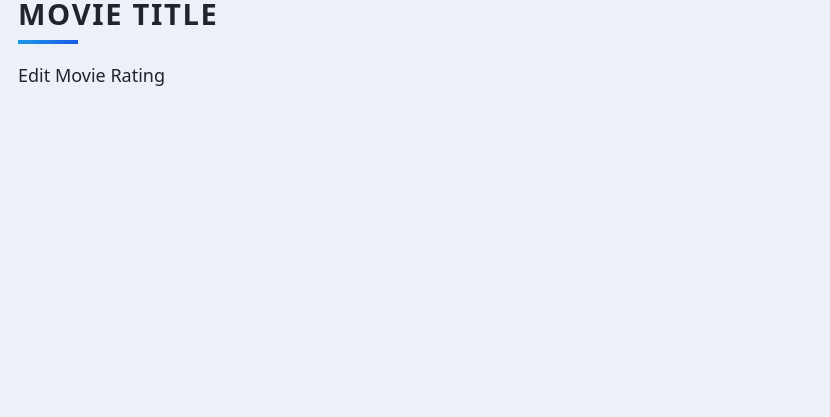
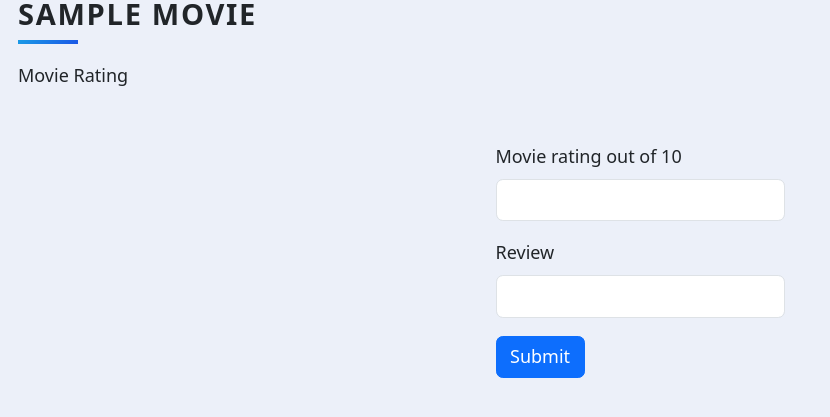
Before and after one commit to szkudlarekPiotr/Top10Movies, a Flask app: a page that uses templates/edit.j2 in a window 1280 px wide. Shown: the top 417 px of the page, without its empty margins (0-830 px from the left). Run offline with Flask 3, Linux system fonts and the light colour scheme; tables that the repository leaves empty hold one stand-in row (values such as "Sample post"); some libraries are stand-ins or nearby versions.

Commit message:
Added requests to omdb api to simplify adding movies, updated forms and db models

```diff
--- a/database_models.py
+++ b/database_models.py
@@ -6,7 +6,8 @@ db = SQLAlchemy()
 class Movie(db.Model):
     id = db.Column(db.Integer, primary_key=True)
     title = db.Column(db.String)
-    rating = db.Column(db.Integer)
+    rating = db.Column(db.Float)
     comment = db.Column(db.String)
     description = db.Column(db.String)
     release_date = db.Column(db.Integer)
+    img_url = db.Column(db.String)
--- a/main.py
+++ b/main.py
@@ -1,16 +1,17 @@
 from flask import Flask, render_template, redirect, url_for, request
 from flask_bootstrap import Bootstrap5
-from wtforms_models import AddForm
+from wtforms_models import AddForm, RatingForm
 from database_models import Movie, db
 import requests
+import ast
 import os
 
 SECRET_KEY = os.urandom(32)
+OMDB_ENDPOINT = os.environ["OMDB_ENDPOINT"]
+OMDB_KEY = os.environ["OMDB_KEY"]
 
 app = Flask(__name__)
-app.config[
-    "SQLALCHEMY_DATABASE_URI"
-] = "postgresql://postgres:admin@localhost:5433/movies"
+app.config["SQLALCHEMY_DATABASE_URI"] = os.environ["DB_URI"]
 app.config["SECRET_KEY"] = SECRET_KEY
 Bootstrap5(app)
 db.init_app(app)
@@ -18,41 +19,68 @@ db.init_app(app)
 
 @app.route("/")
 def home():
-    movies = list(db.session.execute(db.select(Movie)).scalars())
+    movies = list(db.session.execute(db.select(Movie).order_by(Movie.rating)).scalars())
     return render_template("index.j2", movies=movies)
 
 
 @app.route("/add", methods=["GET", "POST"])
 def add():
-    form = AddForm()
-    if request.method == "POST":
-        if form.validate_on_submit():
-            movie = Movie(
-                title=form.title.data,
-                release_date=form.release_date.data,
-                rating=form.rating.data,
-                comment=form.comment.data,
-                description=form.description.data,
-            )
-            db.session.add(movie)
-            db.session.commit()
-            return redirect(url_for("home"))
+    add_form = AddForm()
+    if request.args.get("movie", False):
+        movie = request.args["movie"]
+        imdb_id = request.args["imdb_id"]
+        plot_response = requests.get(
+            url=OMDB_ENDPOINT, params={"apikey": OMDB_KEY, "i": imdb_id}
+        )
+        plot_response.raise_for_status()
+        plot = plot_response.json()
+        movie_dict = ast.literal_eval(movie)
+        temp_movie = Movie(
+            title=movie_dict["Title"],
+            release_date=int(movie_dict["Year"]),
+            img_url=movie_dict["Poster"],
+            description=plot["Plot"],
+        )
+        db.session.add(temp_movie)
+        db.session.commit()
+        id = db.session.execute(
+            db.Select(Movie.id).where(Movie.title == temp_movie.title)
+        ).scalar()
+        return redirect(url_for("update", id=id, edit=False))
+    else:
+        if request.method == "POST":
+            if add_form.validate_on_submit():
+                data_params = {"apikey": OMDB_KEY, "s": add_form.title.data}
+                data_response = requests.get(url=OMDB_ENDPOINT, params=data_params)
+                data_response.raise_for_status()
+                results = data_response.json()
+                return render_template("select.j2", movies=results)
+            else:
+                return render_template("add.j2", form=add_form)
         else:
-            return render_template("add.j2", form=form)
-    else:
-        return render_template("add.j2", form=form)
+            return render_template("add.j2", form=add_form)
 
 
 @app.route("/update", methods=["GET", "POST"])
 def update():
-    id = request.args.get("id")
+    form = RatingForm()
+    id = request.args["id"]
     movie = db.get_or_404(Movie, id)
-    return render_template("edit.j2", movie=movie)
+    if request.method == "POST":
+        if form.validate_on_submit():
+            movie.rating = form.rating.data
+            movie.comment = form.comment.data
+            db.session.commit()
+            return redirect(url_for("home"))
+        else:
+            return render_template("edit.j2", form=form, id=id, title=movie.title)
+    else:
+        return render_template("edit.j2", form=form, id=id, title=movie.title)
 
 
 @app.route("/delete")
 def delete():
-    id = request.args.get("id")
+    id = request.args["id"]
     movie = db.get_or_404(Movie, id)
     db.session.delete(movie)
     db.session.commit()
--- a/templates/edit.j2
+++ b/templates/edit.j2
@@ -1,10 +1,21 @@
 {% extends 'base.j2' %}
 
-{% block title %}Edit Movies{% endblock %}
+{%from 'bootstrap5/form.html' import render_form %}
+
+{% block title %}
+{% if not edit%}
+Add Movie
+{% else%}
+Edit Movies
+{% endif %}
+{% endblock %}
 
 {% block content %}
 <div class="content">
-  <h1 class="heading">Movie Title</h1>
-  <p class="description">Edit Movie Rating</p>
+  <h1 class="heading">{{title}}</h1>
+  <p class="description">Movie Rating</p>
+  <form action="{{url_for('update', form=form, id=id)}}" method="POST" novalidate>
+    {{render_form(form)}}
+  </form>
 </div>
 {% endblock %}
--- a/templates/index.j2
+++ b/templates/index.j2
@@ -8,9 +8,8 @@
   <p class="description">These are my all-time favourite movies.</p>
   {% for item in movies:%}
   <div class="card">
-    <div class="front"
-      style="background-image: url('https://www.shortlist.com/media/images/2019/05/the-30-coolest-alternative-movie-posters-ever-2-1556670563-K61a-column-width-inline.jpg');">
-      <p class="large">{{loop.index}}</p>
+    <div class="front" style="background-image:url('{{item.img_url}}');">
+      <p class="large">{{loop.revindex}}</p>
     </div>
     <div class="back">
       <div>
--- a/templates/select.j2
+++ b/templates/select.j2
@@ -5,9 +5,10 @@
 {% block content %}
 <div class="container">
   <h1 class="heading">Select Movie</h1>
+  {% for item in movies["Search"]:%}
   <p>
-    <a href="#"> MOVIE TITLE - MOVIE RELEASE DATE</a>
+    <a href="{{url_for('add', movie=item, imdb_id=item['imdbID'])}}">{{item["Title"]}} - {{item["Year"]}}</a>
   </p>
-
+  {%endfor%}
 </div>
 {% endblock %}
--- a/wtforms_models.py
+++ b/wtforms_models.py
@@ -1,12 +1,14 @@
-from wtforms import StringField, SubmitField, IntegerField, TextAreaField, DateField
+from wtforms import StringField, SubmitField, FloatField
 from wtforms.validators import DataRequired
 from flask_wtf import FlaskForm
 
 
 class AddForm(FlaskForm):
     title = StringField("Movie title", validators=[DataRequired()])
-    release_date = IntegerField("Release date", validators=[DataRequired()])
-    rating = IntegerField("Rating out of 10", validators=[DataRequired()])
+    submit = SubmitField("Submit")
+
+
+class RatingForm(FlaskForm):
+    rating = FloatField("Movie rating out of 10", validators=[DataRequired()])
     comment = StringField("Review", validators=[DataRequired()])
-    description = TextAreaField("Movie description", validators=[DataRequired()])
     submit = SubmitField("Submit")
```
Also changed, not shown: 1 other file.
